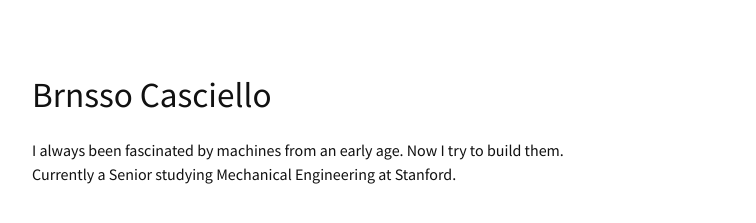
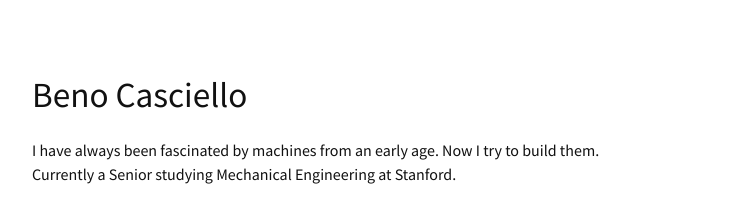
Before and after one commit to brenofcs/portfolio, an Astro site: page / in a window 1280 px wide. Shown: the top 223 px of the page, without its empty margins (8-764 px from the left). Built offline with nearby package versions, Linux system fonts and the light colour scheme; Astro itself is replaced by a stand-in of ours.

Commit message:
Hydra go

```diff
--- a/src/components/Welcome.astro
+++ b/src/components/Welcome.astro
@@ -12,9 +12,9 @@ import astroLogo from '../assets/astro.svg';
 
 	<main>
 		<section id="hero">
-			<h1>Brnsso Casciello</h1>
+			<h1>Beno Casciello</h1>
 			<p class="intro">
-				I always been fascinated by machines from an early age. Now I try to build them.<br />
+				I have always been fascinated by machines from an early age. Now I try to build them.<br />
 				Currently a Senior studying Mechanical Engineering at Stanford.
 			</p>
 		</section>
```
